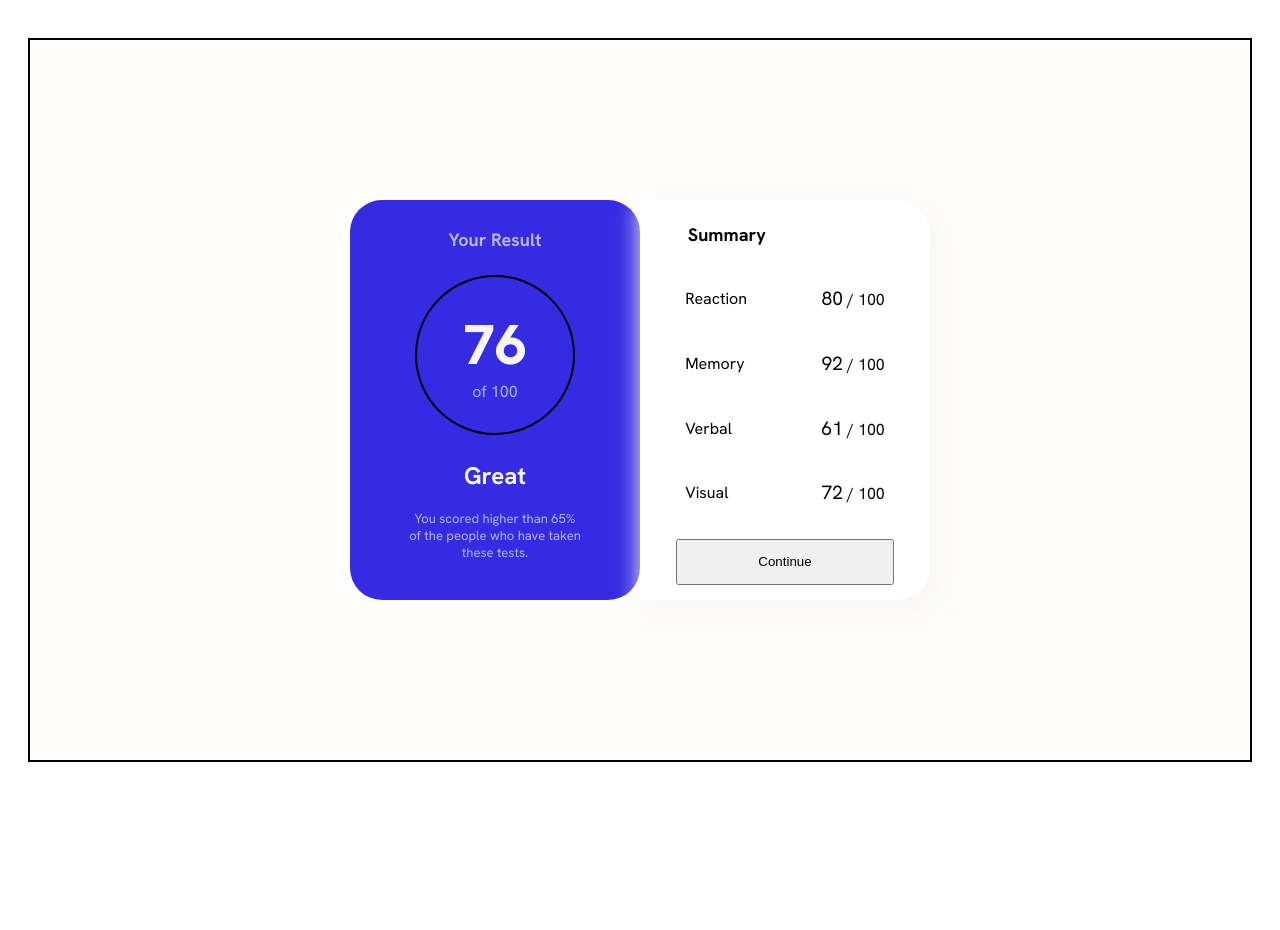
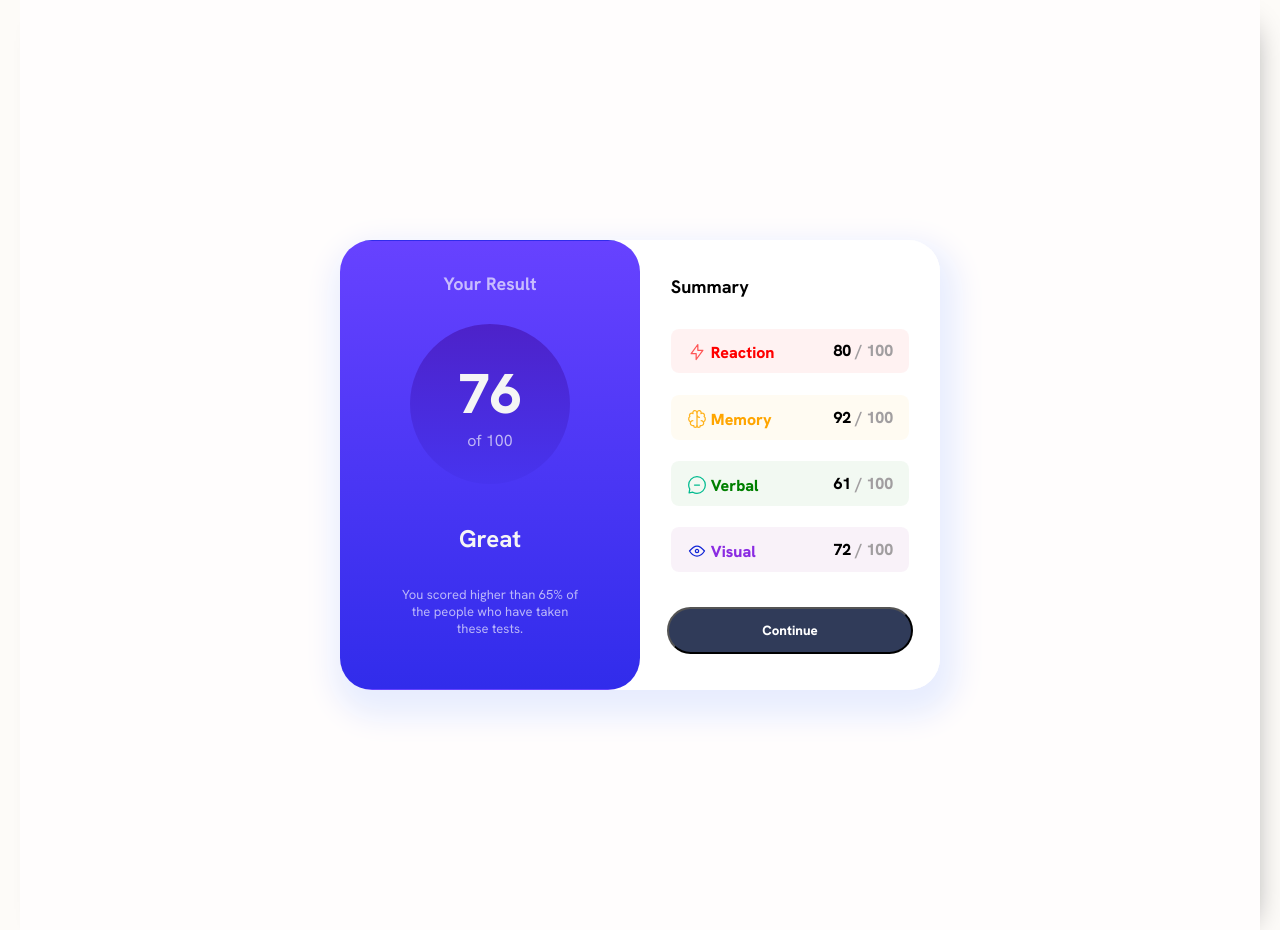
Before and after one commit to syarief02/result-summary-component, a plain HTML site: page index.html in a window 1280 px wide. Before the commit the page ends 800 px from the top, so only its background shows below. Drawn offline with Linux system fonts and the light colour scheme.

Commit message:
completed the desktop design

```diff
--- a/index.html
+++ b/index.html
@@ -15,7 +15,7 @@
 
   <body>
     <main>
-
+      <div class="mainsec">
         <section id="sec1">
           <div class=sumcon>
             <h2 class=titlecard>Your Result</h2>
@@ -30,29 +30,30 @@
           <div class=sumcon>
             <h2 class=titlecard id="sumtitle">Summary</h2>
           </div>
-        <div class=sumcon>
-          <div class=item id="reaction">Reaction</div>
+          <div class=sumcon id="r1">
+            <div class=item id="reaction"> <img src="/assets/images/icon-reaction.svg" alt=""> Reaction</div>
             <div class="summ"> <span>80</span> / 100</div>
           </div>
 
-        <div class=sumcon>
-          <div class=item id="Memory">Memory</div>
+          <div class=sumcon id="m2">
+            <div class=item id="memory"> <img src="/assets/images/icon-memory.svg" alt=""> Memory</div>
             <div class="summ"> <span>92</span> / 100</div>
           </div>
 
-        <div class=sumcon>
-          <div class=item id="Verbal">Verbal</div>
+          <div class=sumcon id="v3">
+            <div class=item id="verbal"> <img src="/assets/images/icon-verbal.svg" alt=""> Verbal</div>
             <div class="summ"> <span>61</span> / 100</div>
           </div>
 
-        <div class=sumcon>
-          <div class=item id="Visual">Visual</div>
+          <div class=sumcon id="v4">
+            <div class=item id="visual"> <img src="/assets/images/icon-visual.svg" alt=""> Visual</div>
             <div class="summ"> <span>72</span> / 100</div>
           </div>
 
           <button class=sumcon>Continue</button>
 
         </section>
+      </div>
     </main>
 
     <!-- <div class="attribution">
--- a/styles.css
+++ b/styles.css
@@ -20,32 +20,33 @@ body {
     display: grid;
     place-items: center;
     margin: 0;
+    background-color: rgb(253, 251, 248);
 }
 
 main {
     font-family: 'Hanken Grotesk';
     font-weight: 1200;
-    display: flex;
+
     min-width: 100px;
-    flex-wrap: wrap;
+
+    box-sizing: border-box;
+    /* border: 2px solid black; */
+    padding: 15rem 20rem;
+
+    display: inline-flex;
     flex-direction: row;
-    justify-content: center;
-    align-items: center;
-    align-content: center;
-    flex-shrink: 1;
-    box-sizing: border-box;
-    border: 2px solid black;
-    padding: 10em 20em;
-
-    background-color: rgb(255, 254, 253);
-
+    align-items: flex-start;
+    justify-content: flex-start;
+    flex-basis: content;
+    box-shadow: 10px 10px 30px -20px grey;
+    background-color: rgb(255, 253, 253)
 }
 
 main section {
     display: flex;
-    width: 290px;
+    width: 300px;
     max-width: 300px;
-    height: 400px;
+    height: 450px;
     border: 1px solid rgba(0, 0, 0, 0);
     display: flex;
     margin: 0;
@@ -59,6 +60,7 @@ main section {
     justify-content: space-evenly;
     align-items: center;
     background-color: white;
+
 }
 
 div#round {
@@ -67,17 +69,20 @@ div#round {
     text-align: center;
     box-sizing: border-box;
     border-radius: 50%;
-    border: 2px solid black;
+    /* border: 2px solid black; */
     padding: 10px 10px;
     display: flex;
     flex-direction: column;
     justify-content: center;
     align-content: center;
     align-items: center;
+  background-image: linear-gradient(180deg, #4d22c9, #4734ef);
 }
 
 #sec1 {
-    background-color: rgb(52, 43, 226);
+    /* background-color: #312ceb; */
+
+  background-image: linear-gradient(180deg, #6742ff, #312ceb);
     color: rgba(255, 255, 255, 0.65);
     text-align: center;
     border-radius: 2em;
@@ -86,7 +91,8 @@ div#round {
 #sec2 {
     border-radius: 0% 2em 2em 0%;
     background-color: white;
-    box-shadow:10px 10px 25px 10px rgb(249, 248, 246);;
+    font-weight: 800;
+    color: rgb(161, 158, 160);
 }
 
 #sec1 div:nth-of-type(2) {
@@ -125,7 +131,12 @@ div.sumcon div.summ {
 
 section button {
     margin: 1em;
-    padding: 1em 6em;
+    padding: 1em 7em;
+    font-family: inherit;
+    font-weight: 800;
+    background-color: #303b59;
+    color: white;
+    border-radius: 5em;
 }
 
 #round span {
@@ -135,23 +146,26 @@ section button {
 }
 
 .summ span {
-    font-size: larger;
+    font-size: medium;
+    color: black;
 }
 
 div.sumcon {
     width: 80%;
-    height: 16%;
+    height: 10%;
     display: flex;
     flex-direction: row;
     text-align: center;
     align-content: center;
     justify-content: space-evenly;
     align-items: center;
-
+border-radius: 0.5em;
 }
 
 #sumtitle {
     text-align: left;
+    margin-left: 0;
+    color: black;
     /* padding-left: 1em; */
 }
 
@@ -166,3 +180,54 @@ div.sumcon .titlecard {
     font-size: small;
     width: 60%;
 }
+
+div.mainsec {
+    /* border: 2px solid grey; */
+    background-color: white;
+    width: 600px;
+    border-radius: 2em;
+    box-sizing: border-box;
+    box-shadow: 5px 15px 30px 12px #e8edfe;
+    display: inline-flex;
+    flex-direction: row;
+    align-items: center;
+    justify-content:center;
+    flex-basis:content;
+    flex-wrap: wrap;
+}
+
+#r1 {
+    background-color: rgba(255, 0, 0, 0.05);
+}
+
+#reaction {
+    color: red;
+}
+
+#m2 {
+    background-color: rgba(255, 166, 0, 0.05);
+}
+
+#memory {
+    color: orange;
+}
+
+#v3 {
+    background-color: rgba(0, 128, 0, 0.05);
+}
+
+#verbal {
+    color: green
+}
+
+#v4 {
+    background-color: rgba(128, 0, 128, 0.05);
+}
+
+#visual {
+    color: blueviolet;
+}
+
+img{
+    transform: translateY(0.25em);
+}
```
Lines whose indentation alone changed are shown as unchanged.
